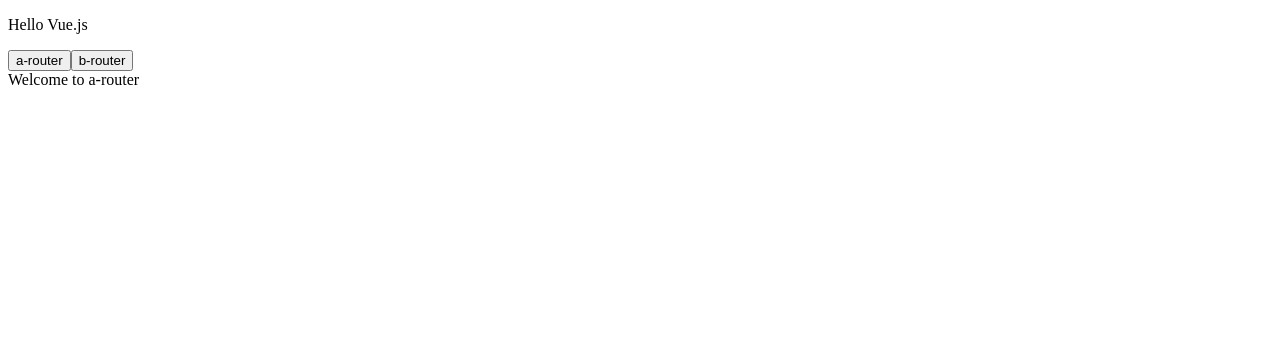
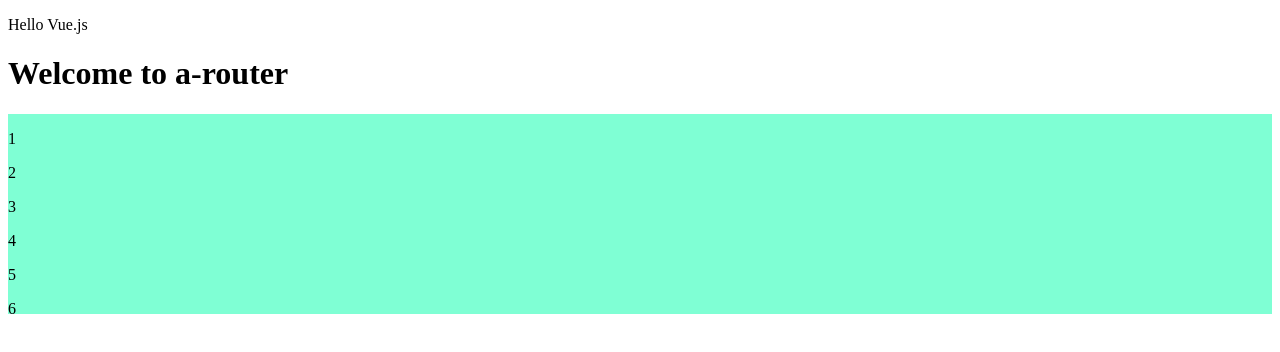
Before and after one commit to huangkuiwei/Vue-Cli-Demo, a Vue app: page /#/a-router in a window 1280 px wide. Shown: the top 352 px of the page. Built offline with nearby package versions, Linux system fonts and the light colour scheme; the HTML template or start-up script is replaced by a standard one.

Commit message:
添加插件

```diff
--- a/src/app.vue
+++ b/src/app.vue
@@ -1,8 +1,6 @@
 <template>
   <div>
     <p>Hello Vue.js</p>
-    <button @click="$router.push('/a-router')">a-router</button>
-    <button @click="$router.push('/b-router')">b-router</button>
     <router-view></router-view>
   </div>
 </template>
--- a/src/main.js
+++ b/src/main.js
@@ -1,5 +1,8 @@
 import Vue from 'vue'
 import App from './app.vue'
 import router from './router'
+import MyPlugin from './plugin/myPlugin'
+
+Vue.use(MyPlugin);
 
 new (Vue.extend(App))({router}).$mount('#app');
--- /dev/null
+++ b/src/plugin/myPlugin.js
@@ -0,0 +1,28 @@
+let myPlugin = {};
+myPlugin.install = function (Vue) {
+  Vue.directive('scroll', {
+    bind(el, binding) {
+      let scrollTop = el.scrollTop || 0;
+      el.onscroll = function () {
+        if (binding.modifiers.up && el.scrollTop < scrollTop) {
+          binding.value()
+        }
+        if (binding.modifiers.down && el.scrollTop > scrollTop) {
+          binding.value()
+        }
+        if (binding.modifiers.start && el.scrollTop === 0) {
+          binding.value()
+        }
+        if (binding.modifiers.end && el.scrollTop + el.clientHeight === el.scrollHeight) {
+          binding.value()
+        }
+        scrollTop = el.scrollTop
+      }
+    },
+    unbind() {
+      el.scrollTop = null
+    }
+  })
+};
+
+export default myPlugin
--- a/src/router/index.js
+++ b/src/router/index.js
@@ -1,18 +1,17 @@
 import Vue from 'vue'
 import VueRouter from 'vue-router'
 import ARouter from '@views/a-router.vue'
-import BRouter from '@views/b-router.vue'
 
 Vue.use(VueRouter);
 
 const routes = [
   {
+    path: '/',
+    redirect: '/a-router'
+  },
+  {
     path: '/a-router',
     component: ARouter
-  },
-  {
-    path: '/b-router',
-    component: BRouter
   }
 ];
 
--- a/src/views/a-router.vue
+++ b/src/views/a-router.vue
@@ -1,13 +1,31 @@
 <template>
   <div>
-    Welcome to a-router
+    <h1>Welcome to a-router</h1>
+    <div class="box" v-scroll.end="add">
+      <p v-for="n in num">{{n}}</p>
+    </div>
   </div>
 </template>
 
 <script>
-  export default {}
+  export default {
+    data() {
+      return {
+        num: 10
+      }
+    },
+    methods: {
+      add() {
+        ++this.num
+      }
+    }
+  }
 </script>
 
 <style scoped>
-
+  .box {
+    height: 200px;
+    background: aquamarine;
+    overflow: auto;
+  }
 </style>
--- a/src/views/b-router.vue
+++ /dev/null
@@ -1,13 +0,0 @@
-<template>
-  <div>
-    Welcome to b-router
-  </div>
-</template>
-
-<script>
-  export default {}
-</script>
-
-<style scoped>
-
-</style>
```
